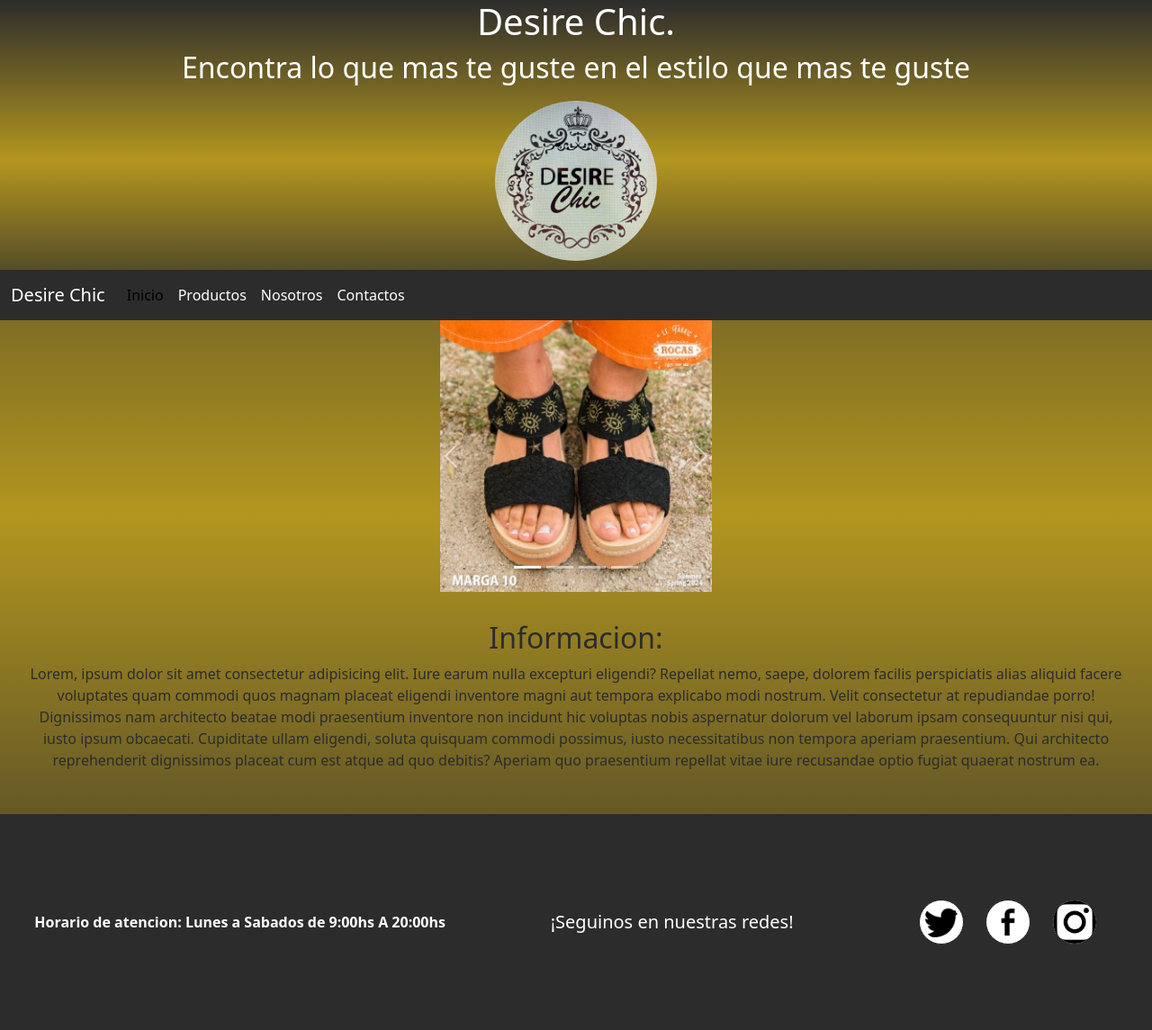
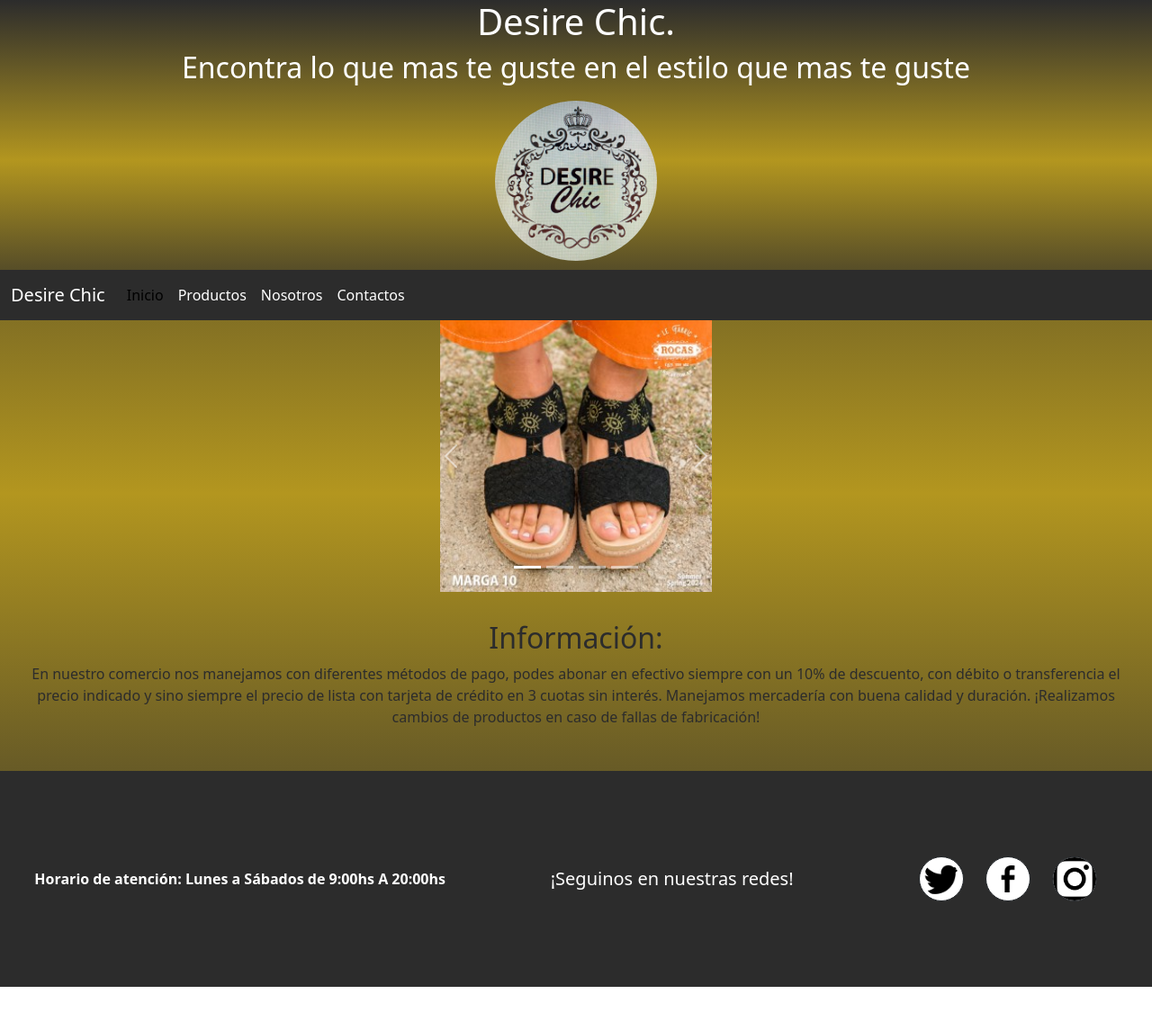
Before and after one commit to roncelli12/EntregaFinal-JuanRoncelli, a website: page index.html in a window 1280 px wide. Shown: the whole page at 90% size. After the commit the page ends 1097 px from the top, so only its background shows below. Drawn offline with nearby package versions, Linux system fonts and the light colour scheme.

Commit message:
agrego correcion de textos

```diff
--- a/index.html
+++ b/index.html
@@ -95,15 +95,11 @@
     </div>
 
     <div class="textoInfo">
-      <h2 class="text-center animate__animated animate__headShake">Informacion:</h2>
-      <p class="animate__animated animate__headShake">Lorem, ipsum dolor sit amet consectetur adipisicing elit. Iure
-        earum nulla excepturi eligendi? Repellat nemo,
-        saepe, dolorem facilis perspiciatis alias aliquid facere voluptates quam commodi quos magnam placeat eligendi
-        inventore magni aut tempora explicabo modi nostrum. Velit consectetur at repudiandae porro! Dignissimos nam
-        architecto beatae modi praesentium inventore non incidunt hic voluptas nobis aspernatur dolorum vel laborum
-        ipsam consequuntur nisi qui, iusto ipsum obcaecati. Cupiditate ullam eligendi, soluta quisquam commodi possimus,
-        iusto necessitatibus non tempora aperiam praesentium. Qui architecto reprehenderit dignissimos placeat cum est
-        atque ad quo debitis? Aperiam quo praesentium repellat vitae iure recusandae optio fugiat quaerat nostrum ea.
+      <h2 class="text-center animate__animated animate__headShake">Información:</h2>
+      <p class="animate__animated animate__headShake">En nuestro comercio nos manejamos con diferentes métodos de
+        pago, podes abonar en efectivo siempre con un 10% de descuento, con débito o transferencia el precio indicado y
+        sino siempre el precio de lista con tarjeta de crédito en 3 cuotas sin interés. Manejamos mercadería con buena
+        calidad y duración. ¡Realizamos cambios de productos en caso de fallas de fabricación!
       </p>
     </div>
   </main>
@@ -112,7 +108,7 @@
   <footer class="row w-100 mx-0">
     <div
       class="col-sm-12 col-md-12 col-lg-12 col-xl-5 col-xxl-5 text-white d-flex justify-content-center align-items-center p-2 text-center">
-      <p class="footer-horarios fw-bold my-0">Horario de atencion: Lunes a Sabados de 9:00hs A 20:00hs</p>
+      <p class="footer-horarios fw-bold my-0">Horario de atención: Lunes a Sábados de 9:00hs A 20:00hs</p>
     </div>
     <div
       class=" col-sm-12 col-md-12 col-lg-12 col-xl-4 col-xxl-4 p-2 d-flex d-row justify-content-center mx-0 text-center">
```
Also changed, not shown: pages/contacto.html (+2 -2 lines), pages/nosotros.html (+1 -1 lines), pages/productos.html (+1 -1 lines).
